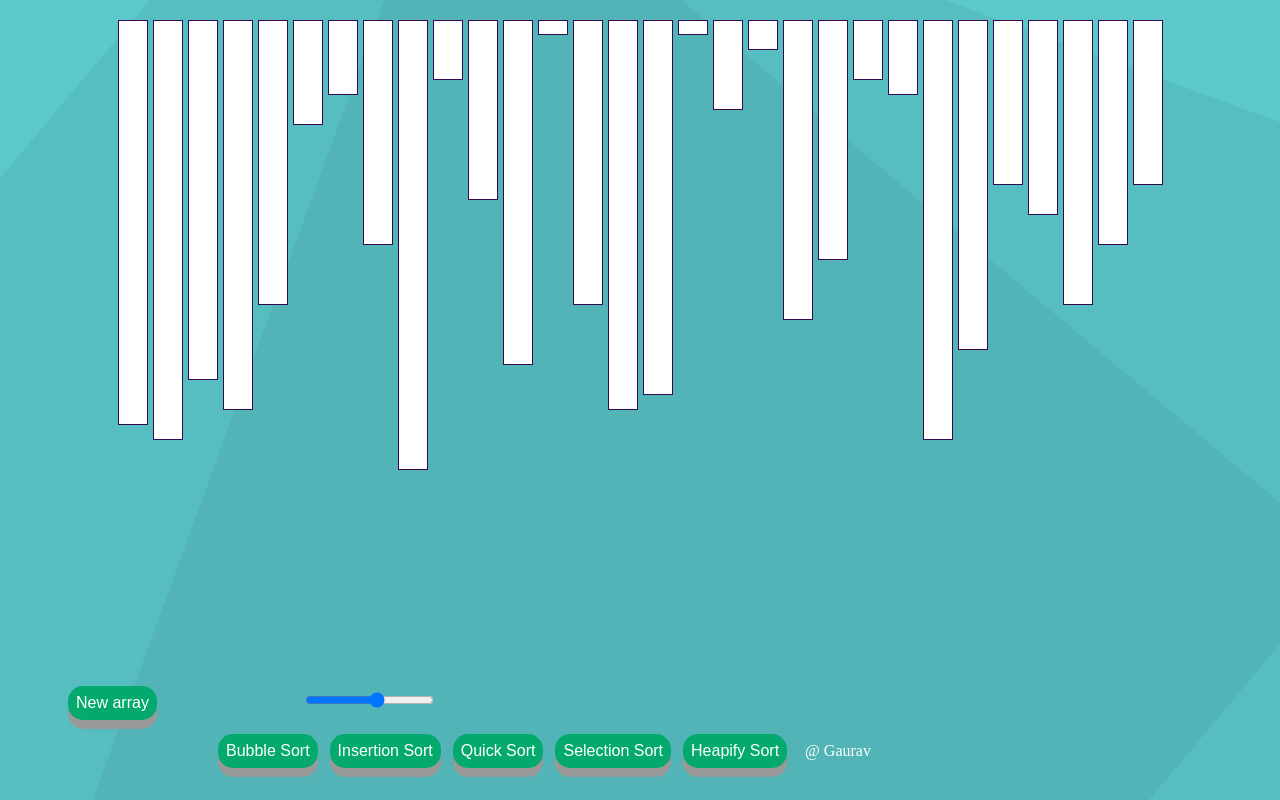
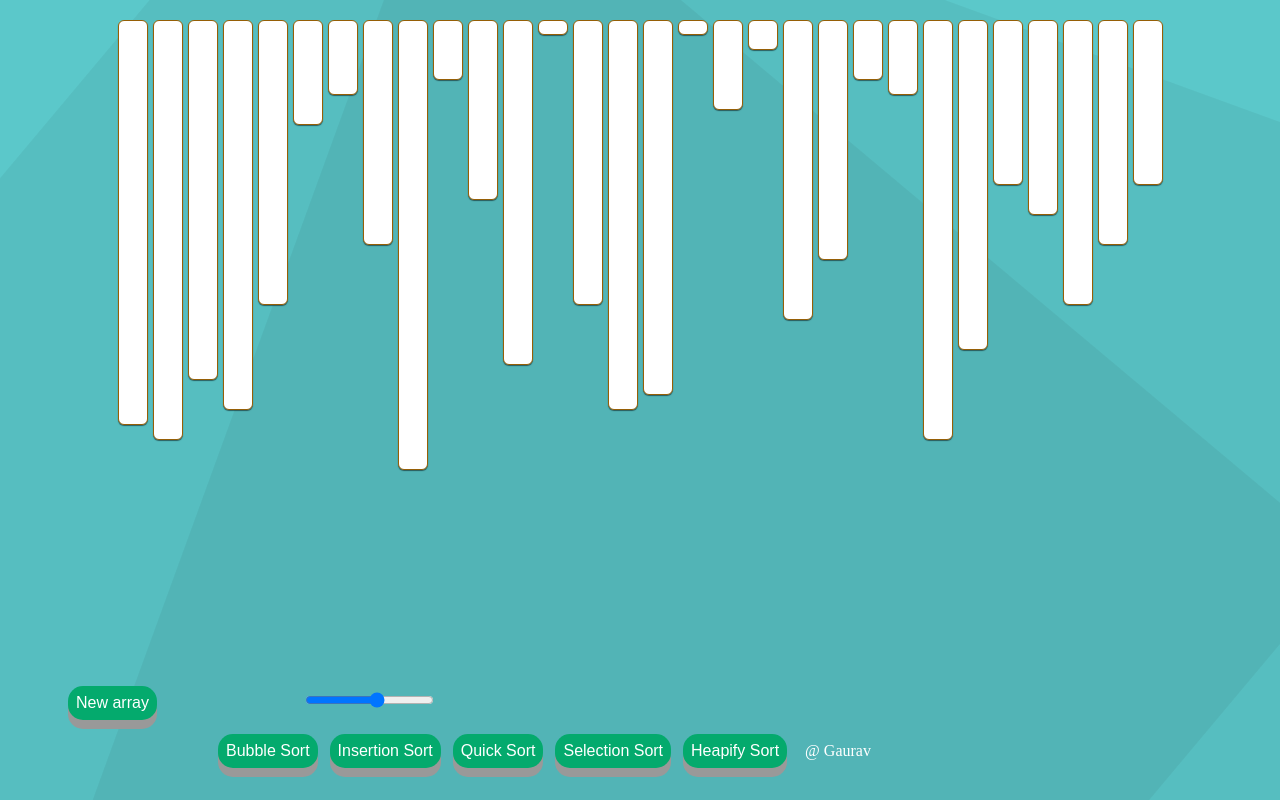
Before and after one commit to gauravhubp/Sorting-Visualizer, a plain HTML site: page index.html in a window 1280 px wide. Drawn offline with Linux system fonts and the light colour scheme.

Commit message:
Update style.css
Styling bars

```diff
--- a/style.css
+++ b/style.css
@@ -96,6 +96,23 @@ body {
     margin: 0 2.5px;
     background-color: white;
    transition: height 0.5s ease-in-out;
+
+    -moz-border-radius: 6px;
+   -webkit-border-radius: 6px;
+   border-radius: 6px;
+   border: 1px solid #965F06;
+   -moz-box-shadow:
+       0px 1px 1px rgba(000,000,000,0.5),
+       inset 1px 2px 0px rgba(255,255,255,0.4);
+   -webkit-box-shadow:
+       0px 1px 1px rgba(000,000,000,0.5),
+       inset 1px 2px 0px rgba(255,255,255,0.4);
+   box-shadow:
+       0px 1px 1px rgba(000,000,000,0.5),
+       inset 1px 2px 0px rgba(255,255,255,0.4);
+   text-shadow:
+       1px 1px 2px rgba(000,000,000,0.7),
+       0px 1px 0px rgba(255,255,255,0.4);
 }
 
 .left{
```
